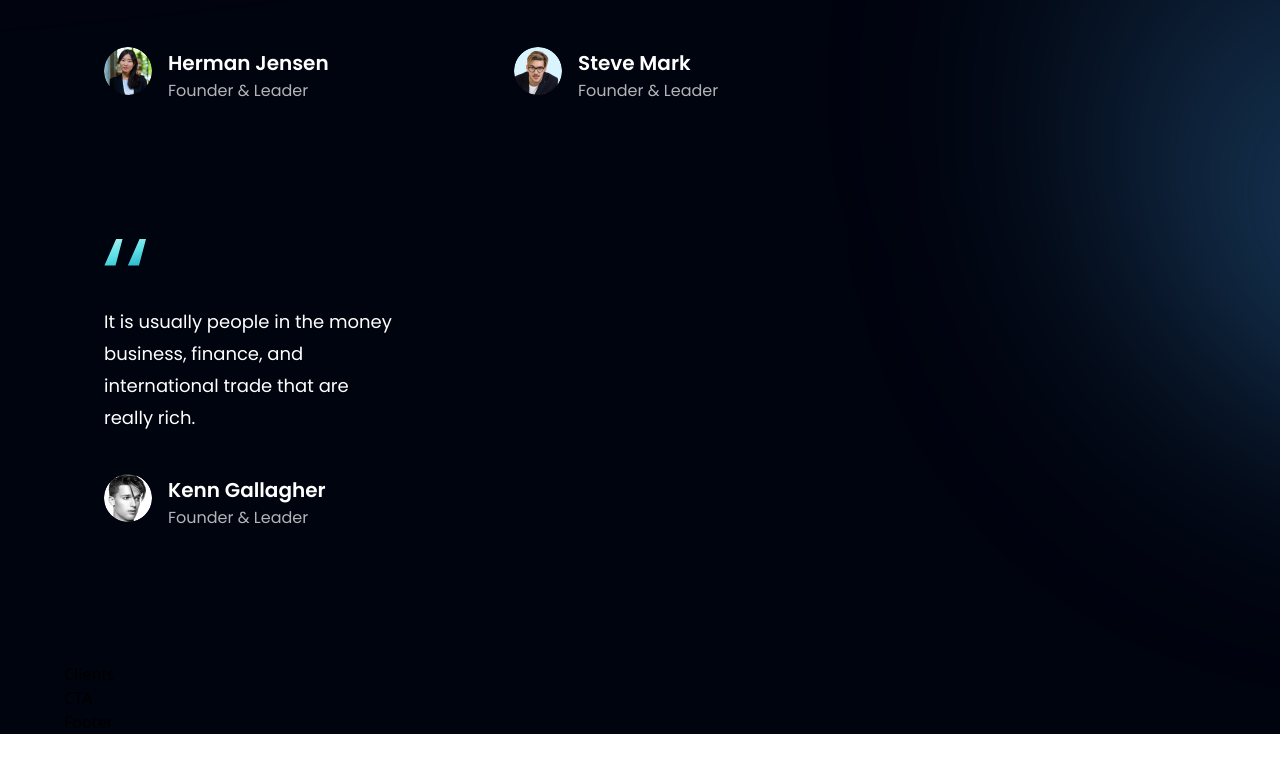
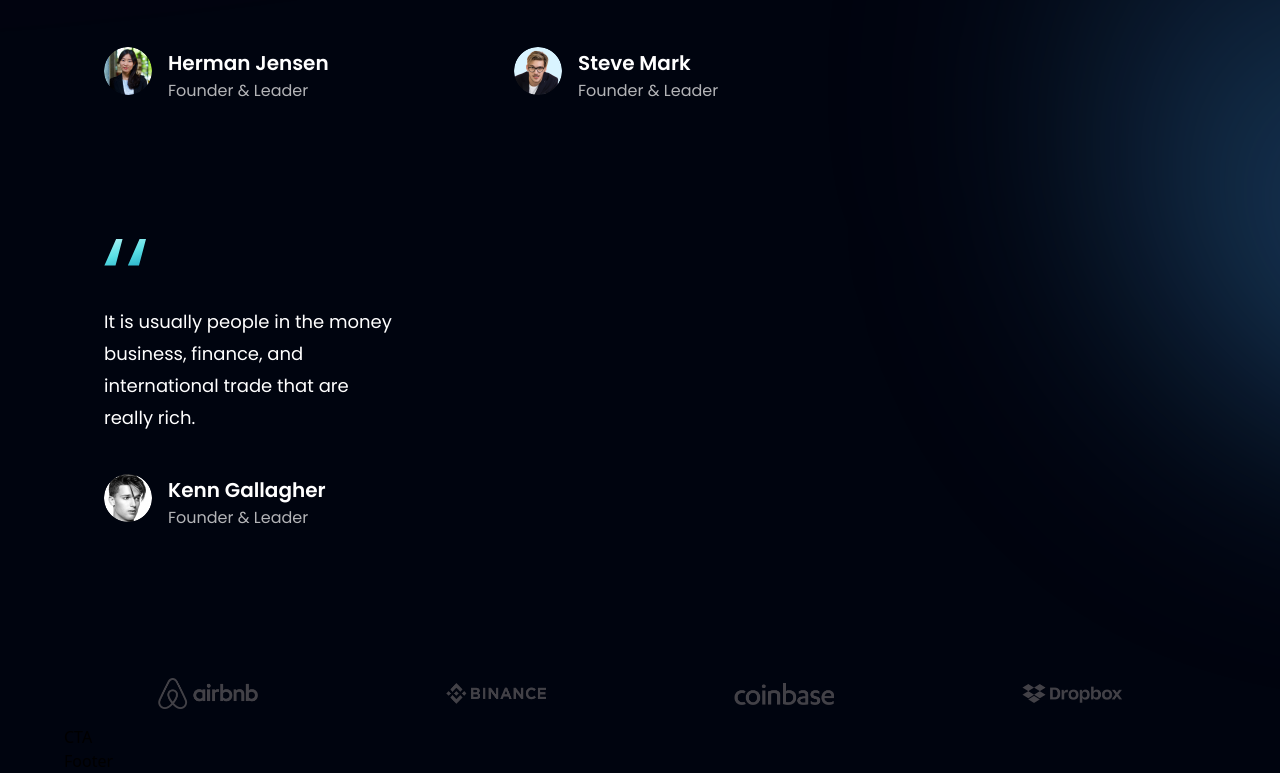
Before and after one commit to cestDrole/bank_tailwind, a React (Vite) app: page / in a window 1280 px wide. Shown: the part 3294-4067 px from the top of the page. Before the commit the page ends 4028 px from the top, so only its background shows below. Built offline with nearby package versions, Linux system fonts and the light colour scheme.

Commit message:
Add Clients section

```diff
--- a/src/components/Clients.jsx
+++ b/src/components/Clients.jsx
@@ -1,7 +1,17 @@
-const Clients = () => {
-  return (
-    <div>Clients</div>
-  )
-}
+import { clients } from '../constants';
+import styles from '../styles';
+
+const Clients = () =>  (
+  <section className={`${styles.flexCenter} my-4`}>
+    <div className={`${styles.flexCenter} flex-wrap w-full`}>
+      {clients.map((client) => (
+        <div key={client.id} className={`flex-1 ${styles.flexCenter} sm:min-w-[192px] min-w-[120px]`}>
+          <img src={client.logo} alt='client' className='sm:w-[192px w-[100px] object-contain' />
+        </div>
+      ))}
+    </div>
+  </section>
+)
+
 
 export default Clients
```
